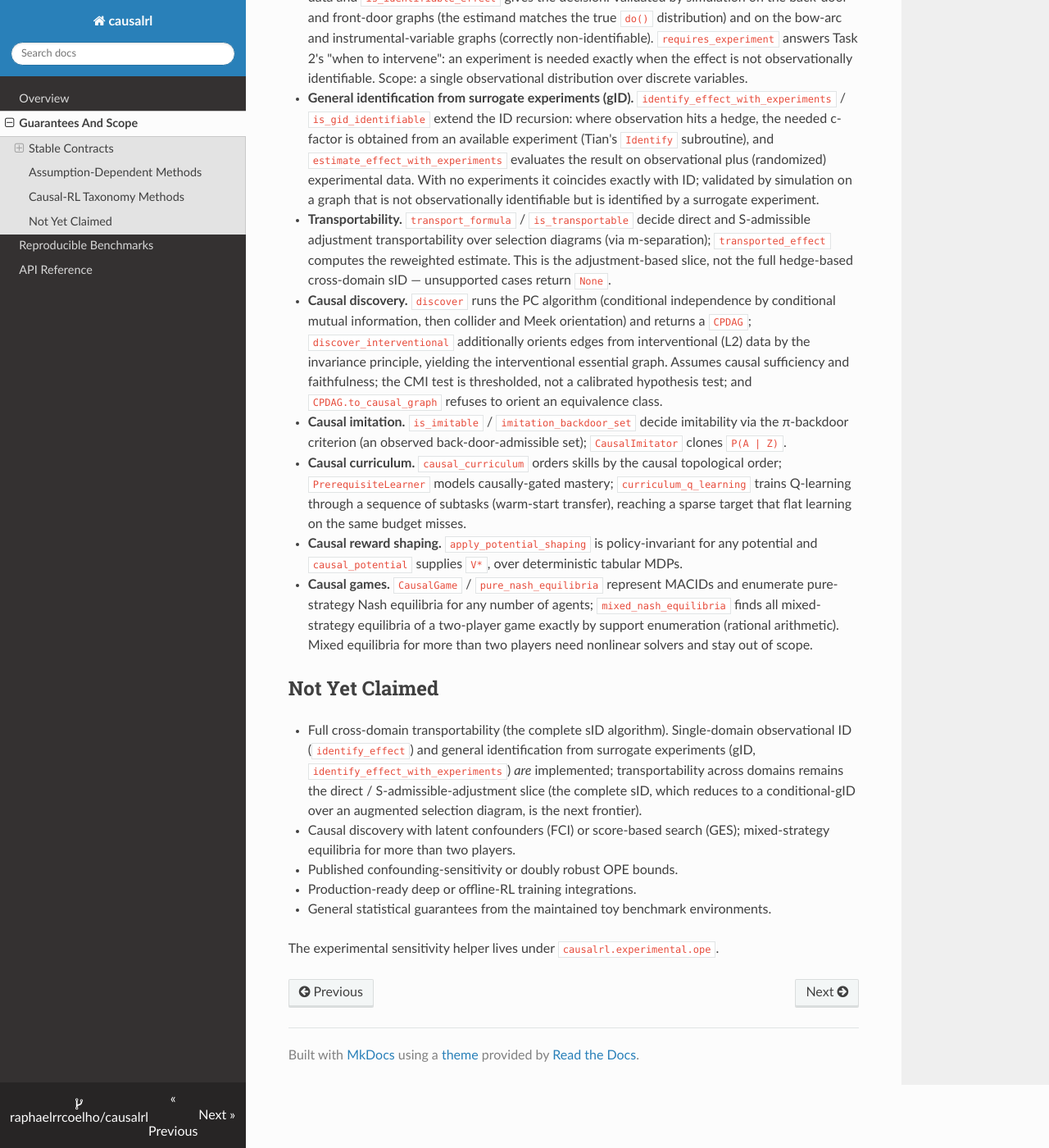
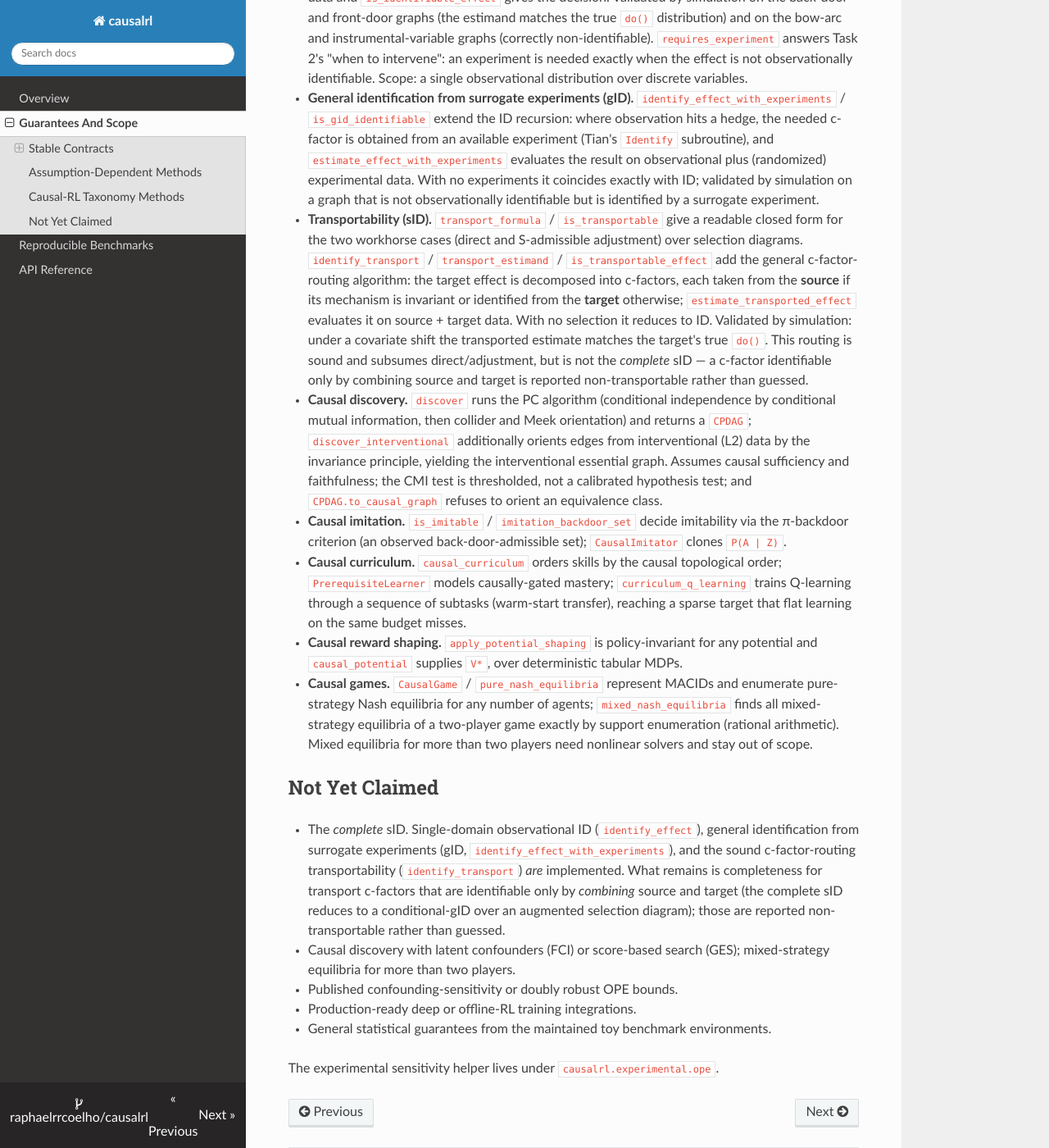
Before and after one commit to raphaelrrcoelho/causalrl, an MkDocs documentation site: the page built from docs/guarantees.md, in a window 1280 px wide and 1400 px high, scrolled down 1891 px. Shown: the whole window at 82% size. Built offline with MkDocs 1.6.1, drawn with Linux system fonts in a browser that asks for light colours; nearby versions of some CDN libraries.

Commit message:
release: v0.15.0 — cross-domain transportability (sID, c-factor routing)
Bump version, document the general transportability API and the gID
Identify fix, and keep the complete sID honestly scoped in guarantees.md
(transport c-factors identifiable only by combining source and target
are reported non-transportable rather than guessed).

```diff
--- a/docs/guarantees.md
+++ b/docs/guarantees.md
@@ -96,10 +96,16 @@ stated scope; conservative helpers return `None` or raise outside that scope rat
   `estimate_effect_with_experiments` evaluates the result on observational plus (randomized)
   experimental data. With no experiments it coincides exactly with ID; validated by simulation on a
   graph that is not observationally identifiable but is identified by a surrogate experiment.
-- **Transportability.** `transport_formula` / `is_transportable` decide direct and S-admissible
-  adjustment transportability over selection diagrams (via m-separation); `transported_effect`
-  computes the reweighted estimate. This is the adjustment-based slice, not the full hedge-based
-  cross-domain sID — unsupported cases return `None`.
+- **Transportability (sID).** `transport_formula` / `is_transportable` give a readable closed form
+  for the two workhorse cases (direct and S-admissible adjustment) over selection diagrams.
+  `identify_transport` / `transport_estimand` / `is_transportable_effect` add the general
+  c-factor-routing algorithm: the target effect is decomposed into c-factors, each taken from the
+  **source** if its mechanism is invariant or identified from the **target** otherwise;
+  `estimate_transported_effect` evaluates it on source + target data. With no selection it reduces to
+  ID. Validated by simulation: under a covariate shift the transported estimate matches the target's
+  true `do()`. This routing is sound and subsumes direct/adjustment, but is not the *complete* sID —
+  a c-factor identifiable only by combining source and target is reported non-transportable rather
+  than guessed.
 - **Causal discovery.** `discover` runs the PC algorithm (conditional independence by conditional
   mutual information, then collider and Meek orientation) and returns a `CPDAG`;
   `discover_interventional` additionally orients edges from interventional (L2) data by the
@@ -122,11 +128,12 @@ stated scope; conservative helpers return `None` or raise outside that scope rat
 
 ## Not Yet Claimed
 
-- Full cross-domain transportability (the complete sID algorithm). Single-domain observational ID
-  (`identify_effect`) and general identification from surrogate experiments (gID,
-  `identify_effect_with_experiments`) *are* implemented; transportability across domains remains the
-  direct / S-admissible-adjustment slice (the complete sID, which reduces to a conditional-gID over
-  an augmented selection diagram, is the next frontier).
+- The *complete* sID. Single-domain observational ID (`identify_effect`), general identification from
+  surrogate experiments (gID, `identify_effect_with_experiments`), and the sound c-factor-routing
+  transportability (`identify_transport`) *are* implemented. What remains is completeness for
+  transport c-factors that are identifiable only by *combining* source and target (the complete sID
+  reduces to a conditional-gID over an augmented selection diagram); those are reported
+  non-transportable rather than guessed.
 - Causal discovery with latent confounders (FCI) or score-based search (GES); mixed-strategy
   equilibria for more than two players.
 - Published confounding-sensitivity or doubly robust OPE bounds.
--- a/pyproject.toml
+++ b/pyproject.toml
@@ -1,6 +1,6 @@
 [project]
 name = "causalrl"
-version = "0.14.0"
+version = "0.15.0"
 description = "Causal reinforcement learning: structural causal models meet RL."
 readme = "README.md"
 requires-python = ">=3.11"
```
Also changed, not shown: CHANGELOG.md (+22 -0 lines), docs/api.md (+10 -0 lines), 1 other file.
